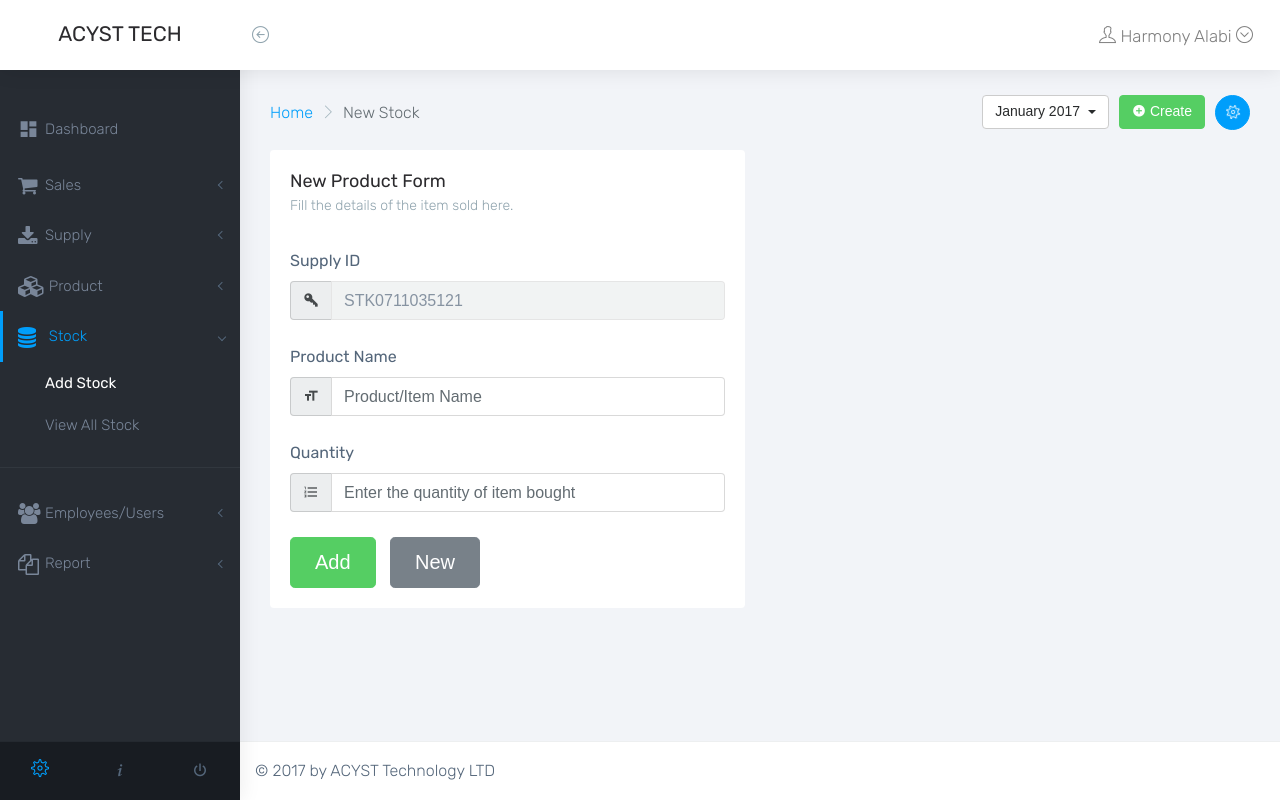
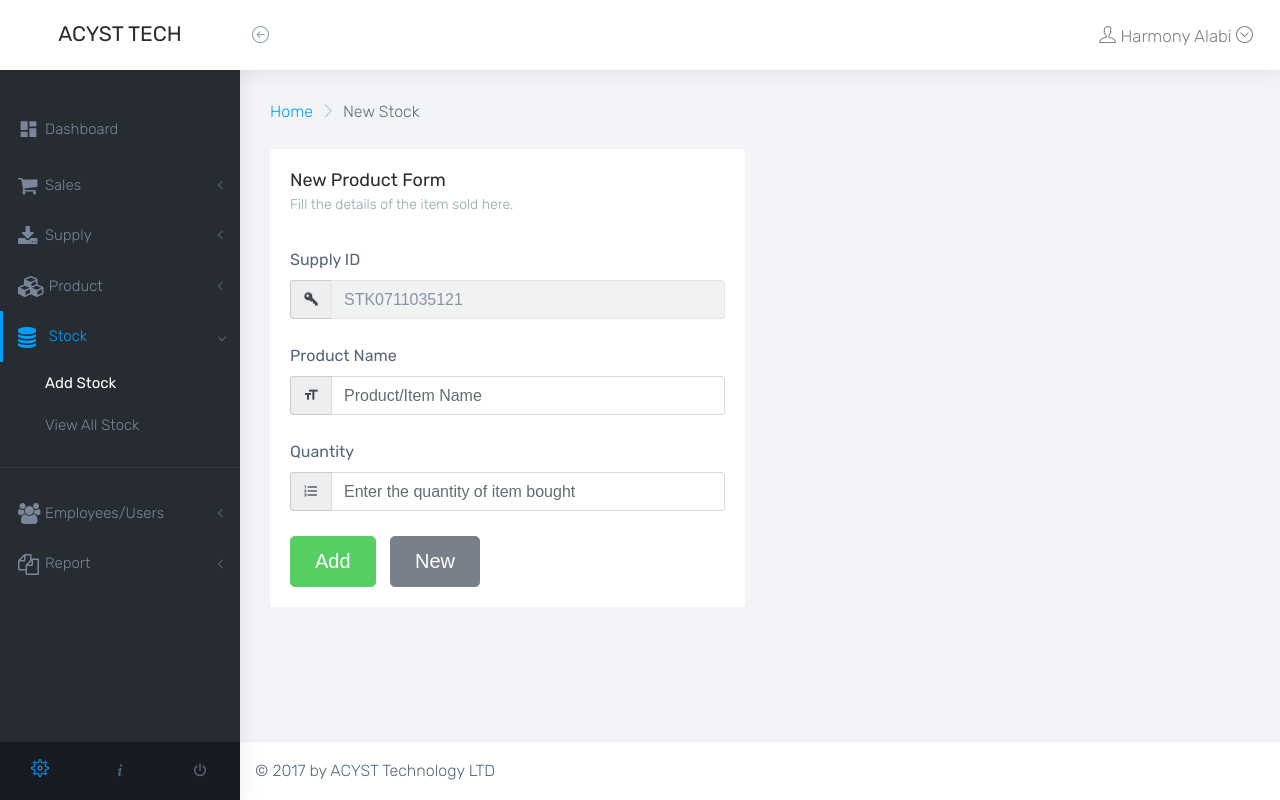
Before and after one commit to harmonizerblinks/store, a PHP site: page /new-stock.php in a window 1280 px wide. Run offline with PHP 8.4, Linux system fonts and the light colour scheme; a user stored in the database is signed in; data comes from the database, SQL or seed files in the repository; some web fonts are replaced.

Commit message:
other updates

```diff
--- a/new-item.php
+++ b/new-item.php
@@ -51,14 +51,14 @@ include 'includes/nav.php';
                         <label for="items_name">Purchase Price</label>
                         <div class="input-group">
                             <div class="input-group-addon"><i class="mdi mdi-currency-eur"></i></div>
-                            <input type="number" class="form-control" name="purchase" placeholder="Purchase Price" required>
+                            <input type="number" class="form-control" step="any" name="purchase" placeholder="Purchase Price" required>
                         </div>
                     </div>
                     <div class="form-group">
                         <label for="unitprice">Sales Price</label>
                         <div class="input-group">
                             <div class="input-group-addon"><i class="mdi mdi-currency-eur"></i></div>
-                            <input type="number" class="form-control" name="sales_price" placeholder="Sales Price" required>
+                            <input type="number" class="form-control" step="any" name="sales_price" placeholder="Sales Price" required>
                         </div>
                     </div>
 										<div class="form-group">
@@ -72,7 +72,6 @@ include 'includes/nav.php';
 									  		include 'logs\categorylist.php';
 									  ?>
                     <button type="submit" name="submit" class="btn btn-success btn-lg waves-effect waves-light m-r-10">Add</button>
-                    <button type="reset" class="btn btn-inverse btn-lg waves-effect waves-light"<?php if(isset($_GET['msg'])){echo 'disabled';} ?>>New</button>
                 </form>
             </div>
         </div>
--- a/new-stock.php
+++ b/new-stock.php
@@ -7,20 +7,6 @@ include 'includes/nav.php';
             <li class="breadcrumb-item"><a href="index.php">Home</a></li>
             <li class="breadcrumb-item active">New Stock</li>
         </ol>
-    </div>
-    <div class="col-md-6 col-4 align-self-center">
-        <button class="right-side-toggle waves-effect waves-light btn-info btn-circle btn-sm pull-right m-l-10"><i class="ti-settings text-white"></i></button>
-        <button class="btn pull-right hidden-sm-down btn-success"><i class="mdi mdi-plus-circle"></i> Create</button>
-        <div class="dropdown pull-right m-r-10 hidden-sm-down">
-            <button class="btn btn-secondary dropdown-toggle" type="button" id="dropdownMenuButton" data-toggle="dropdown" aria-haspopup="true" aria-expanded="false">
-                January 2017
-            </button>
-            <div class="dropdown-menu" aria-labelledby="dropdownMenuButton">
-                <a class="dropdown-item" href="#">February 2017</a>
-                <a class="dropdown-item" href="#">March 2017</a>
-                <a class="dropdown-item" href="#">April 2017</a>
-            </div>
-        </div>
     </div>
 </div>
 <div class="row">
```
Also changed, not shown: view-stock.php (+0 -14 lines), view-supply-record.php (+0 -14 lines).
